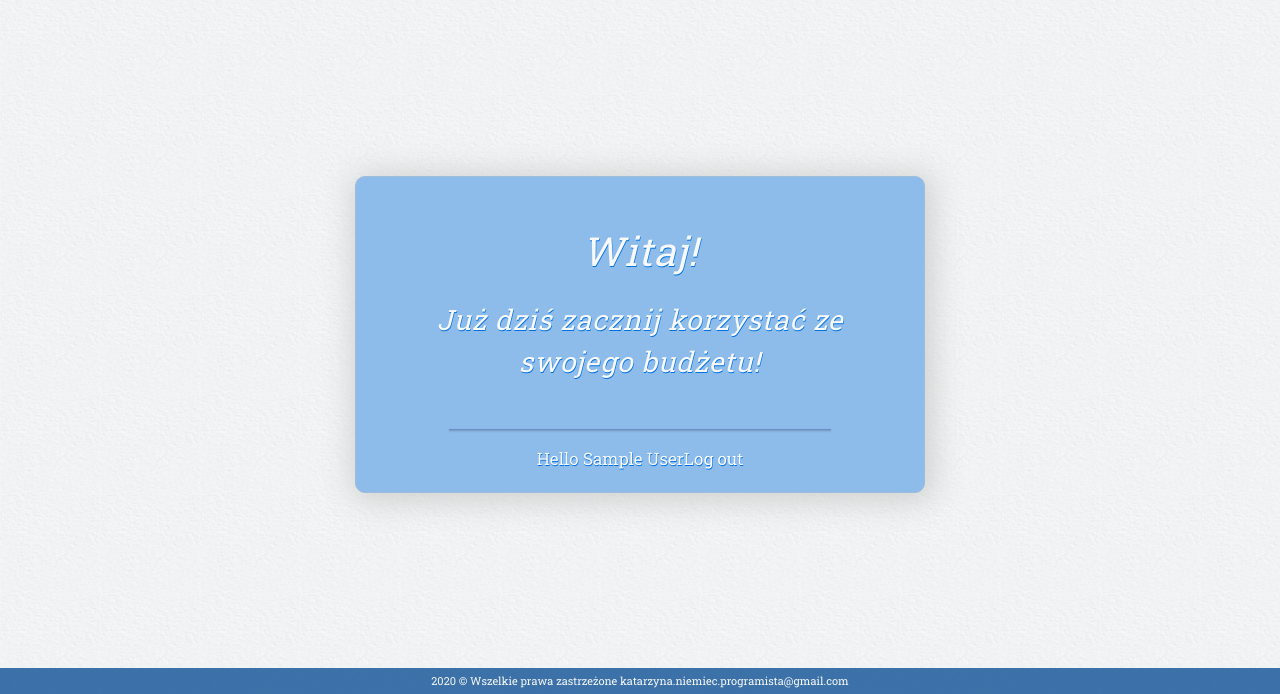
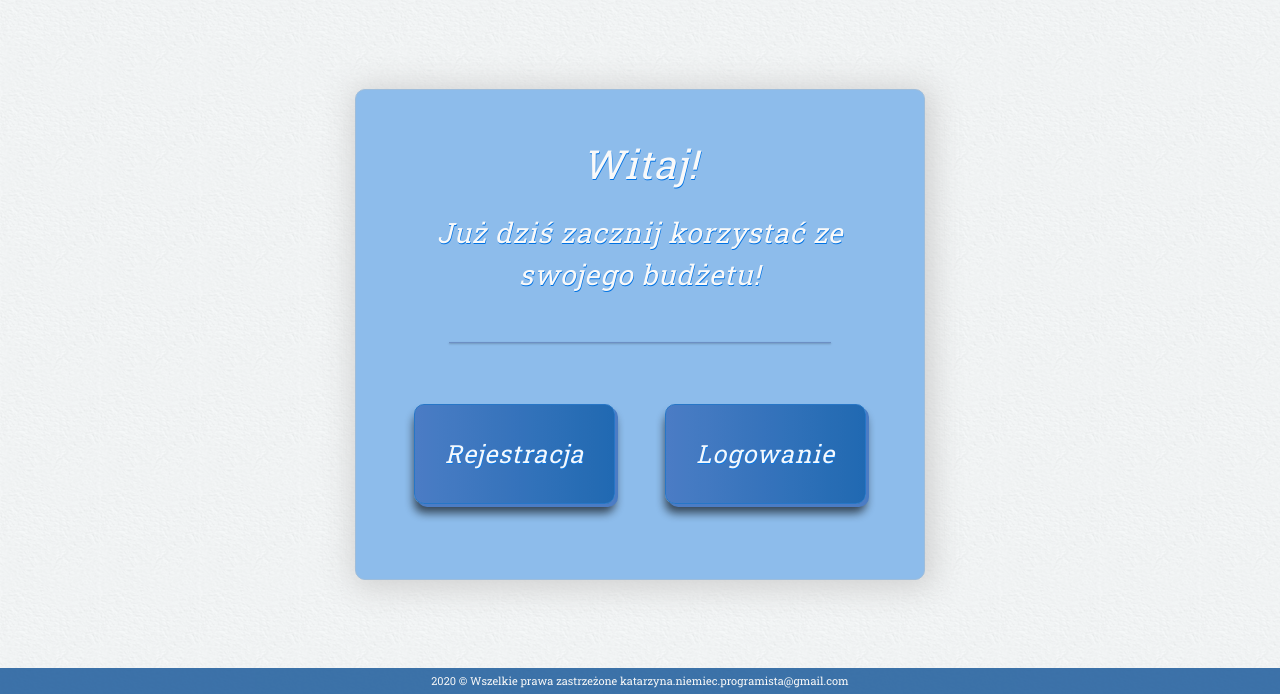
Before and after one commit to kasiaaa782/personal-budget-MVC, a PHP site: page /posts/index.php in a window 1280 px wide. Shown: the part 106-800 px from the top of the page. Run offline with PHP 8.4, Linux system fonts and the light colour scheme; the visitor is signed in with stand-in values (Sample User, id 1); tables that the repository leaves empty or names only in its code hold one stand-in row (values such as "Sample post"); some libraries are stand-ins or nearby versions.

Commit message:
Added main page after login

```diff
--- a/App/Auth.php
+++ b/App/Auth.php
@@ -84,7 +84,7 @@ class Auth
      */
     public static function getReturnToPage()
     {
-        return $_SESSION['return_to'] ?? '/';
+        return $_SESSION['return_to'] ?? '/posts/index';
     }
 
     /**
--- a/App/Controllers/Home.php
+++ b/App/Controllers/Home.php
@@ -3,7 +3,6 @@
 namespace App\Controllers;
 
 use \Core\View;
-use \App\Auth;
 
 /**
  * Home controller
--- a/App/Views/Home/index.html
+++ b/App/Views/Home/index.html
@@ -12,15 +12,10 @@
                     Już dziś zacznij korzystać ze swojego budżetu!
                 </div>
                 <hr class="line">
-                {% if current_user %}
-                Hello {{ current_user.name }}
-                     <a href="/logout">Log out</a>
-                {% else %}
                 <div id="button_container">
                     <a href="/signup/new" class="button_link">Rejestracja</a>
                     <a href="/login" class="button_link">Logowanie</a>
                 </div>
-                {% endif %}
             </div>
         </section>
     </div>
```
Also changed, not shown: 2 other files.
